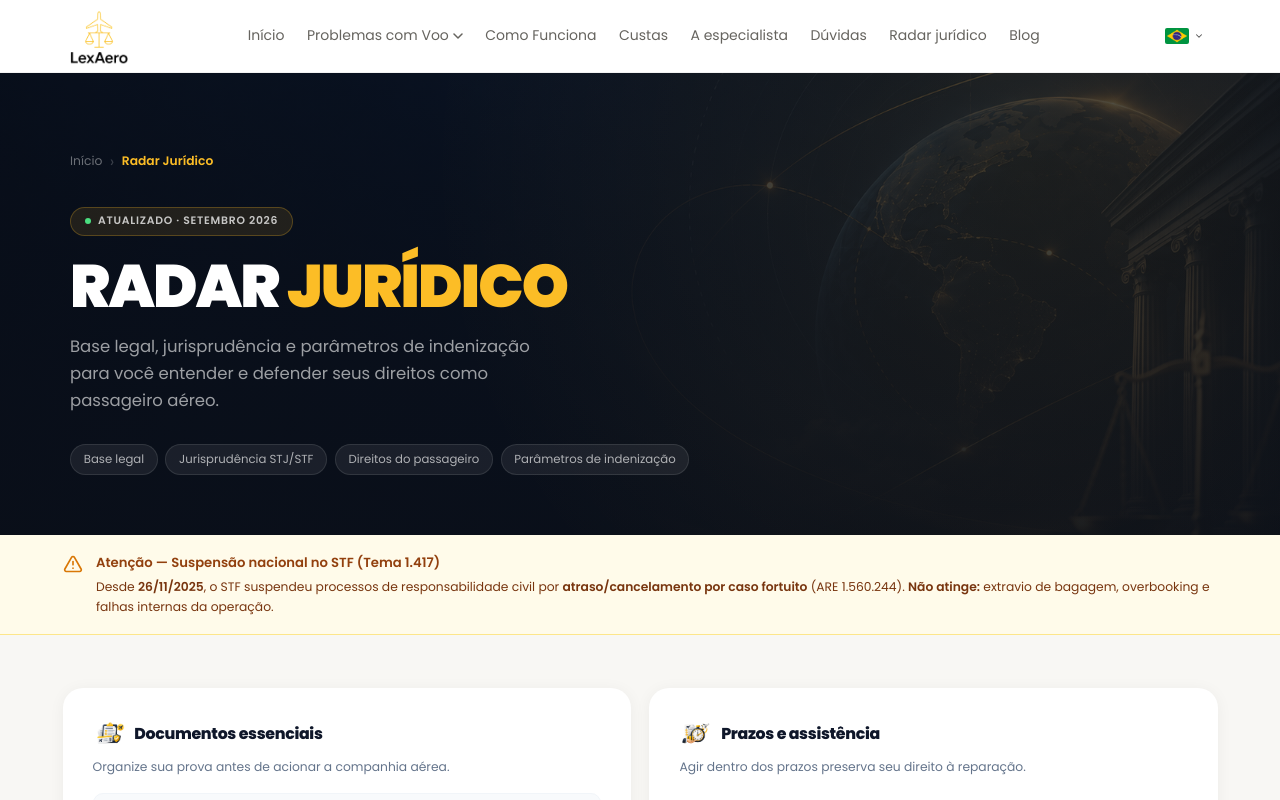
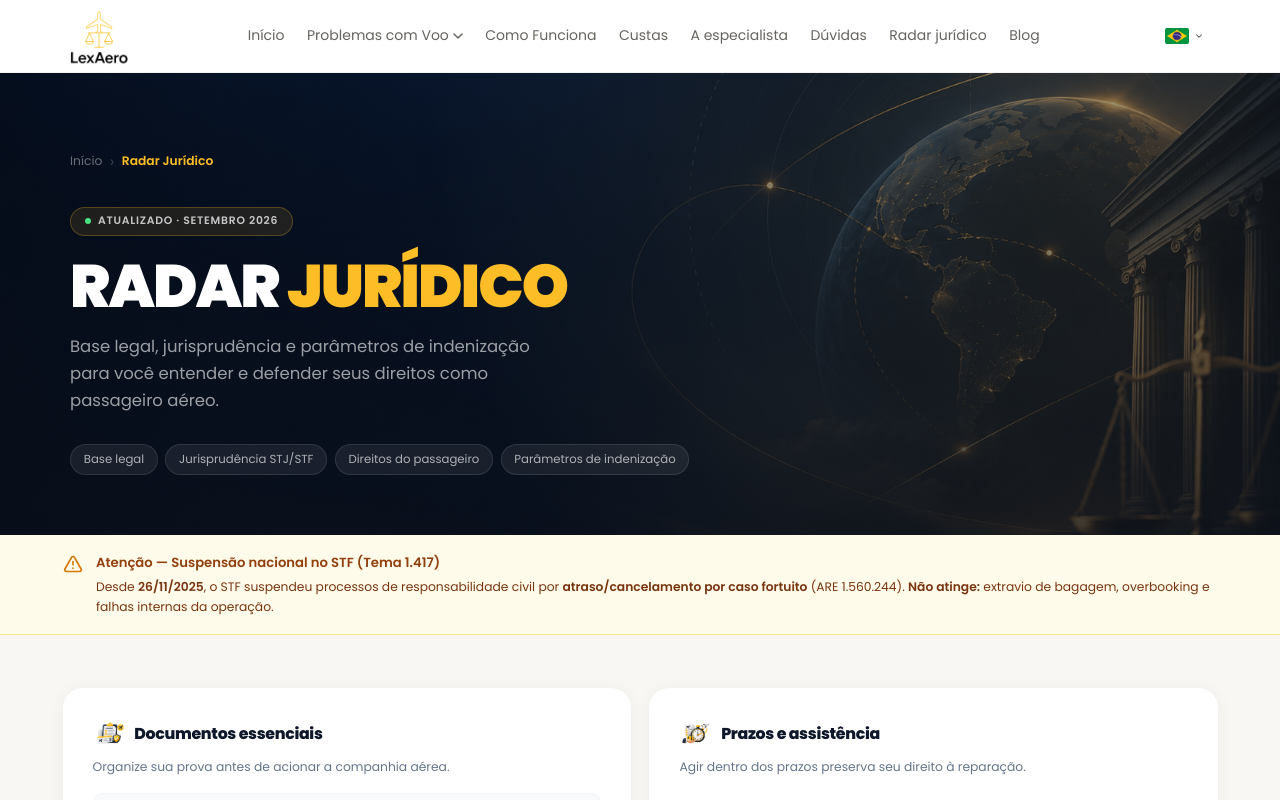
Before and after one commit to t0non/lpLexAero, a Next.js app: page /radar-juridico in a window 1280 px wide. Shown: the top 800 px of the page. Built offline with nearby package versions, Linux system fonts and the light colour scheme.

Commit message:
adjust hero background gradient opacity to make image more visible

```diff
--- a/src/app/radar-juridico/page.js
+++ b/src/app/radar-juridico/page.js
@@ -50,7 +50,7 @@ export default function RadarJuridicoPage() {
 
       {/* HERO */}
       <section style={{
-        backgroundImage: "linear-gradient(rgba(10, 15, 25, 0.75), rgba(10, 15, 25, 0.95)), url('/background_radar.png')",
+        backgroundImage: "linear-gradient(rgba(10, 15, 25, 0.4), rgba(10, 15, 25, 0.8)), url('/background_radar.png')",
         backgroundSize: "cover",
         backgroundPosition: "center",
         backgroundRepeat: "no-repeat",
```
